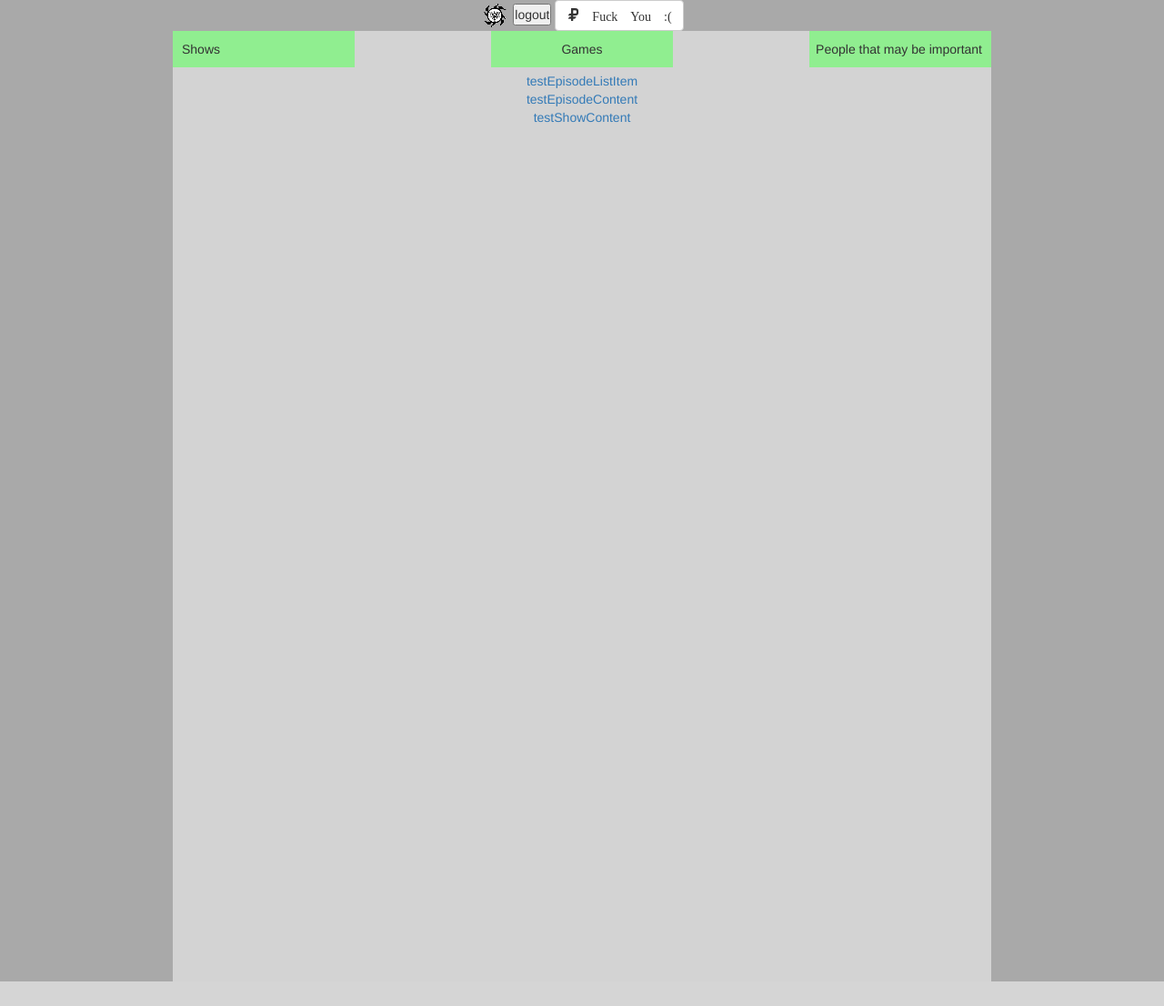
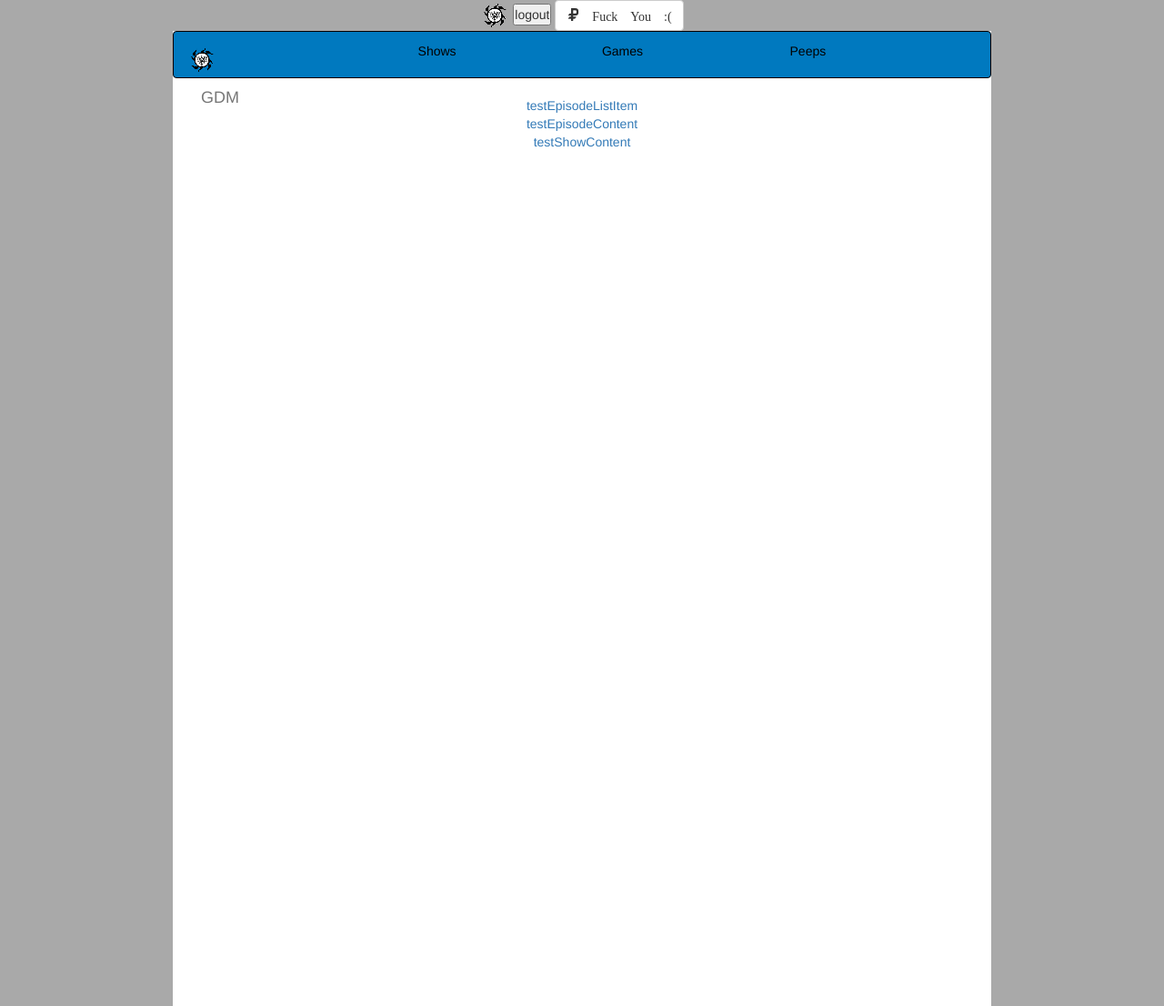
Before and after one commit to metachris1/GenesisWeb, a PHP site: page /index.php in a window 1280 px wide. Shown: the whole page at 91% size. Before the commit the page ends 1079 px from the top, so only its background shows below. Run offline with PHP 8.4, Linux system fonts and the light colour scheme.

Commit message:
new menu style

```diff
--- a/style/css-body.css
+++ b/style/css-body.css
@@ -13,7 +13,7 @@ body {
 }
 
 #pageBody {
-    background-color : lightgrey;
+    background-color : white;
     display : inline-block;
     width : 900px;
 }
@@ -34,21 +34,11 @@ div.dropDownContainer {
     position : relative;
     height : 40px;
     width : 200px;
-    background-color : lightgreen;
     display : inline-block;
-}
-
-div.dropDownContainer div {
-    position : absolute;
-    width : 200px;
-    height : 40px;
-    line-height : 40px;
-    background-color : lightgreen;
 }
 
 div.dropDownContainer ul {
     overflow-y : visible;
-    top : 40px;
     position : absolute;
     height : 0px;
     width : 200px;
@@ -59,12 +49,28 @@ div.dropDownContainer ul li {
     overflow-y : hidden;
     height : 0px;
     width : 200px;
-    background-color : lightgreen;
+    line-height : 40px;
+    background-color : #0079BF;
+}
+
+div.dropDownContainer a:link {
+   color : black;
+}
+
+div.dropDownContainer a:visited {
+   color : black;
+}
+
+div.dropDownContainer a:hover {
+   color : black;
+}
+
+div.dropDownContainer a:active {
+   color : black;
 }
 
 div.dropDownContainer:hover ul li {
     height : 40px;
-    line-height : 40px;
 }
 
 div.dropDownContainer ul li:hover {
@@ -79,6 +85,8 @@ div.dropDownContainer ul li:hover {
 *.left li, *.left div {
     text-align : left;
     padding-left : 10px;
+    background-color : #0079BF;
+    border-color : black;
 }
 
 *.right {
@@ -154,3 +162,14 @@ div.showContent video {
 
 div.showContent div {
 }
+
+/* navbar */
+
+.navbar-default {
+	background-color : #0079BF;
+	border-color : black;
+}
+
+.navbar-nav {
+	background-color : #0079BF;
+}
--- a/template/page-body.html
+++ b/template/page-body.html
@@ -9,37 +9,42 @@
         </div>
 
         <div id="pageBody">
-            <div id="pageHeader">
+	    <nav class="navbar navbar-default">
+		    <div id="pageHeader" class="container-fluid">
+	    		<div class="navbar-header">
+			    <a class="navbar-brand" href="#">
+				<img src="resources/GDMlogo.png"/>
+				<p class="navbar-text">GDM</p>
+			    </a>
+	    		</div>
 		        <div id="pageMenuBar">
-                    <div class="dropDownContainer left">
-                        <div>Shows</div>
-                        <ul>
-                            <li><a>Project Amaran</a></li>
-                            <li><a>Place Holder d</a></li>
-                            <li><a>Place Holder a</a></li>
-                            <li><a>Place Holder m</a></li>
+		            <div class="dropDownContainer">
+		                <ul class="navbar navbar-nav">
+		                    <li style="height: 40px !important"><a href="#">Shows</a></li>
+		                    <li><a href="#">Project Amaran</a></li>
+		                    <li><a href="#">Place Holder a</a></li>
+		                    <li><a href="#">Place Holder m</a></li>
 		                </ul>
 		            </div>
-                    <div class="dropDownContainer center">
-                        <div>Games</div>
-                        <ul>
-                            <li><a>Place Holder a</a></li>
-                            <li><a>Place Holder d</a></li>
-                            <li><a>Place Holder a</a></li>
-                            <li><a>Place Holder m</a></li>
+		            <div class="dropDownContainer">
+		                <ul class="navbar navbar-nav">
+		                    <li style="height: 40px !important"><a href="#">Games</a></li>
+		                    <li><a href="#">Place Holder d</a></li>
+		                    <li><a href="#">Place Holder a</a></li>
+		                    <li><a href="#">Place Holder m</a></li>
 		                </ul>
 		            </div>
-                    <div class="dropDownContainer right">
-                        <div>People that may be important</div>
-                        <ul>
-                            <li><a>o</a></li>
-                            <li><a>t</a></li>
-                            <li><a>s</a></li>
-                            <li><a>u</a></li>
+		            <div class="dropDownContainer">
+		                <ul class="navbar navbar-nav">
+		                    <li style="height: 40px !important"><a href="#">Peeps</a></li>
+		                    <li><a href="#">t</a></li>
+		                    <li><a href="#">s</a></li>
+		                    <li><a href="#">u</a></li>
 		                </ul>
 		            </div>
 		        </div>
 		    </div>
+		</nav>
             <div id="pageContent">
                 [BODY:CONTENT]
             </div>
```
Also changed, not shown: template/template-body.html (line endings or trailing spaces). Lines whose indentation alone changed are shown as unchanged.
